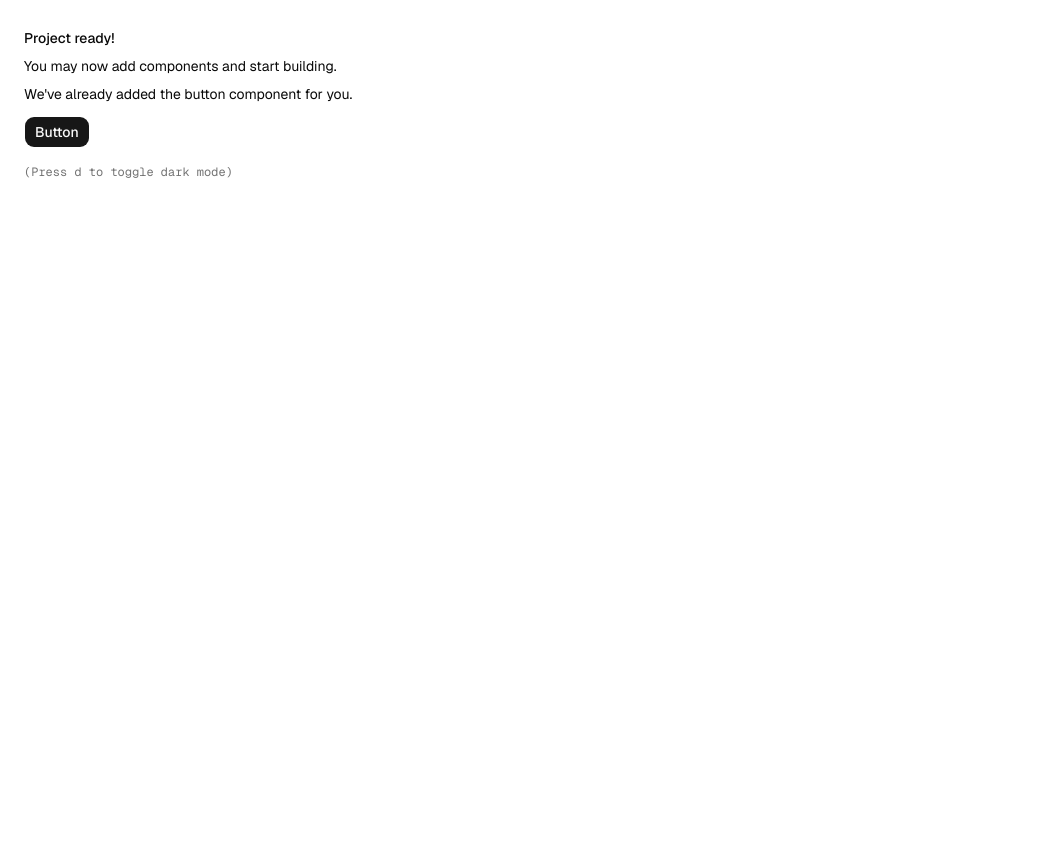
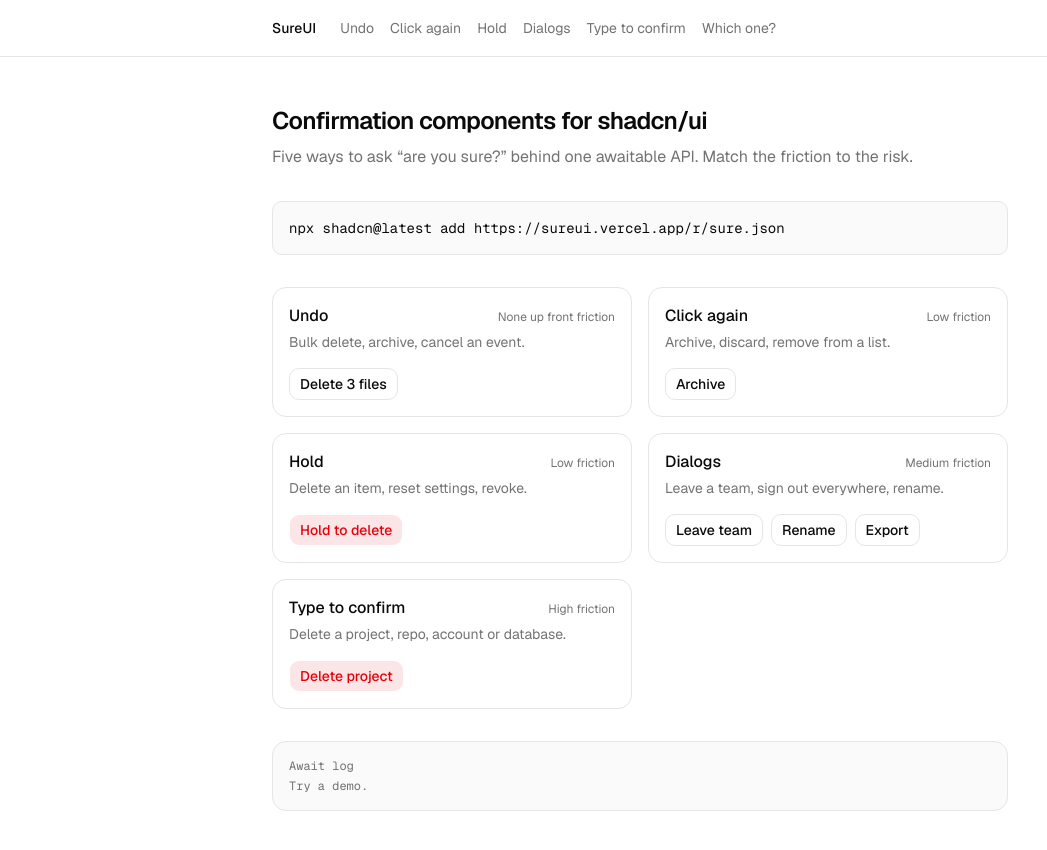
Before and after one commit to aidankmcalister/sureui, a Next.js app: page / in a window 1280 px wide. Shown: the top 850 px of the page, without its empty margins (0-1047 px from the left). Before the commit the page ends 800 px from the top, so only its background shows below. Built offline with nearby package versions, Linux system fonts and the light colour scheme.

Commit message:
feat: add home page and mount sure

```diff
--- a/app/layout.tsx
+++ b/app/layout.tsx
@@ -1,7 +1,11 @@
+import type { Metadata } from "next"
 import { Geist, Geist_Mono } from "next/font/google"
 
 import "./globals.css"
 import { ThemeProvider } from "@/components/theme-provider"
+import { Header } from "@/components/site/header"
+import { Toaster } from "@/components/ui/sonner"
+import { Sure } from "@/components/ui/sure"
 import { cn } from "@/lib/utils"
 
 const geist = Geist({ subsets: ["latin"], variable: "--font-sans" })
@@ -10,6 +14,11 @@
   subsets: ["latin"],
   variable: "--font-mono",
 })
+
+export const metadata: Metadata = {
+  title: { default: "SureUI", template: "%s · SureUI" },
+  description: "Confirmation components for shadcn/ui.",
+}
 
 export default function RootLayout({
   children,
@@ -28,7 +37,12 @@
       )}
     >
       <body>
-        <ThemeProvider>{children}</ThemeProvider>
+        <ThemeProvider>
+          <Header />
+          {children}
+          <Sure />
+          <Toaster />
+        </ThemeProvider>
       </body>
     </html>
   )
--- a/app/page.tsx
+++ b/app/page.tsx
@@ -1,19 +1,27 @@
-import { Button } from "@/components/ui/button"
+import { families, installCommand } from "@/components/site/families"
+import { Code } from "@/components/site/code"
+import { FamilyCard } from "@/components/site/family-card"
+import { Page } from "@/components/site/page"
+import { ResultLog } from "@/components/site/result-log"
 
-export default function Page() {
+export default function Home() {
   return (
-    <div className="flex min-h-svh p-6">
-      <div className="flex max-w-md min-w-0 flex-col gap-4 text-sm leading-loose">
-        <div>
-          <h1 className="font-medium">Project ready!</h1>
-          <p>You may now add components and start building.</p>
-          <p>We&apos;ve already added the button component for you.</p>
-          <Button className="mt-2">Button</Button>
+    <Page
+      title="Confirmation components for shadcn/ui"
+      description="Five ways to ask “are you sure?” behind one awaitable API. Match the friction to the risk."
+    >
+      <Code>{installCommand("sure")}</Code>
+      <ResultLog>
+        <div className="grid gap-4 sm:grid-cols-2">
+          {families.map((family) => (
+            <FamilyCard key={family.slug} family={family}>
+              <div>
+                <family.Demo />
+              </div>
+            </FamilyCard>
+          ))}
         </div>
-        <div className="font-mono text-xs text-muted-foreground">
-          (Press <kbd>d</kbd> to toggle dark mode)
-        </div>
-      </div>
-    </div>
+      </ResultLog>
+    </Page>
   )
 }
```
